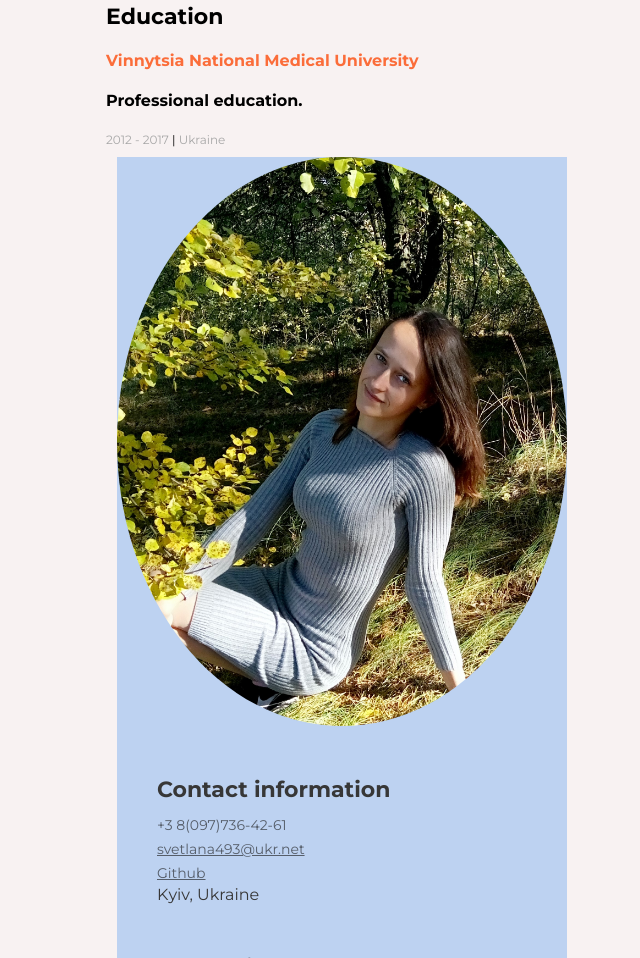
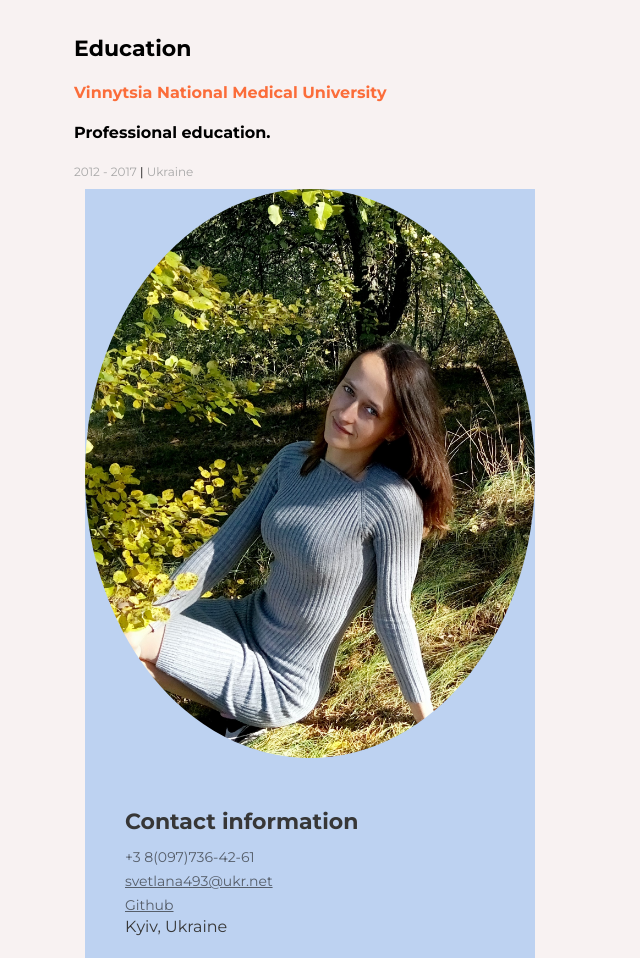
Before and after one commit to Svetlana493/resume, a plain HTML site: page index.html in a window 1280 px wide. Shown: the part 592-1550 px from the top of the page, without its empty margins (527-1167 px from the left). Drawn offline with Linux system fonts and the light colour scheme.

Commit message:
Update style.css

```diff
--- a/css/style.css
+++ b/css/style.css
@@ -6,10 +6,10 @@ body {
 .main-container {
   display: flex;
   flex-direction: row-reverse;
-  width: 100%;
+  width: 1200px;
   background: rgb(248, 242, 242);
-  margin: 0;
-  box-shadow: #000;
+  margin: 40px auto;
+  box-shadow: #fb6d3a;
 }
 /* main content */
 .main-content-section {
@@ -92,6 +92,8 @@ body {
   color: #fb6d3a;
 }
 .my-work-experience-position {
+  display: flex;
+  flex-direction: column;
   font-style: normal;
   font-weight: bold;
   font-size: 16px;
@@ -135,7 +137,9 @@ body {
 }
 
 .sidebaar-section img {
-  display: block;
+  display: flex;
+  justify-content: center;
+  align-items: center;
   width: 100%;
   border-radius: 50%;
 }
@@ -155,6 +159,7 @@ body {
 }
 /* contact section */
 .contact-section-type {
+  display: block;
   font-weight: bold;
   font-size: 14px;
   line-height: 24px;
```
